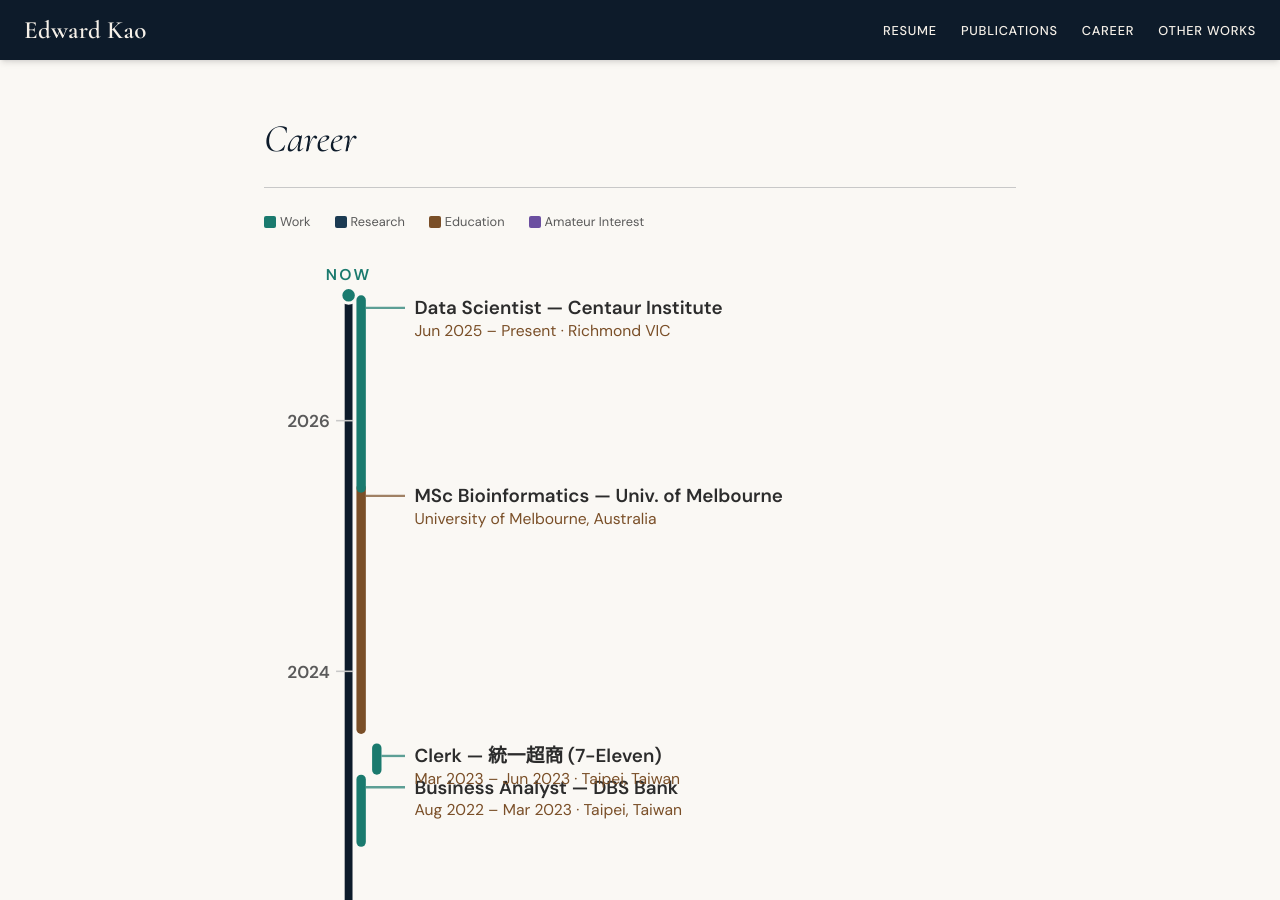
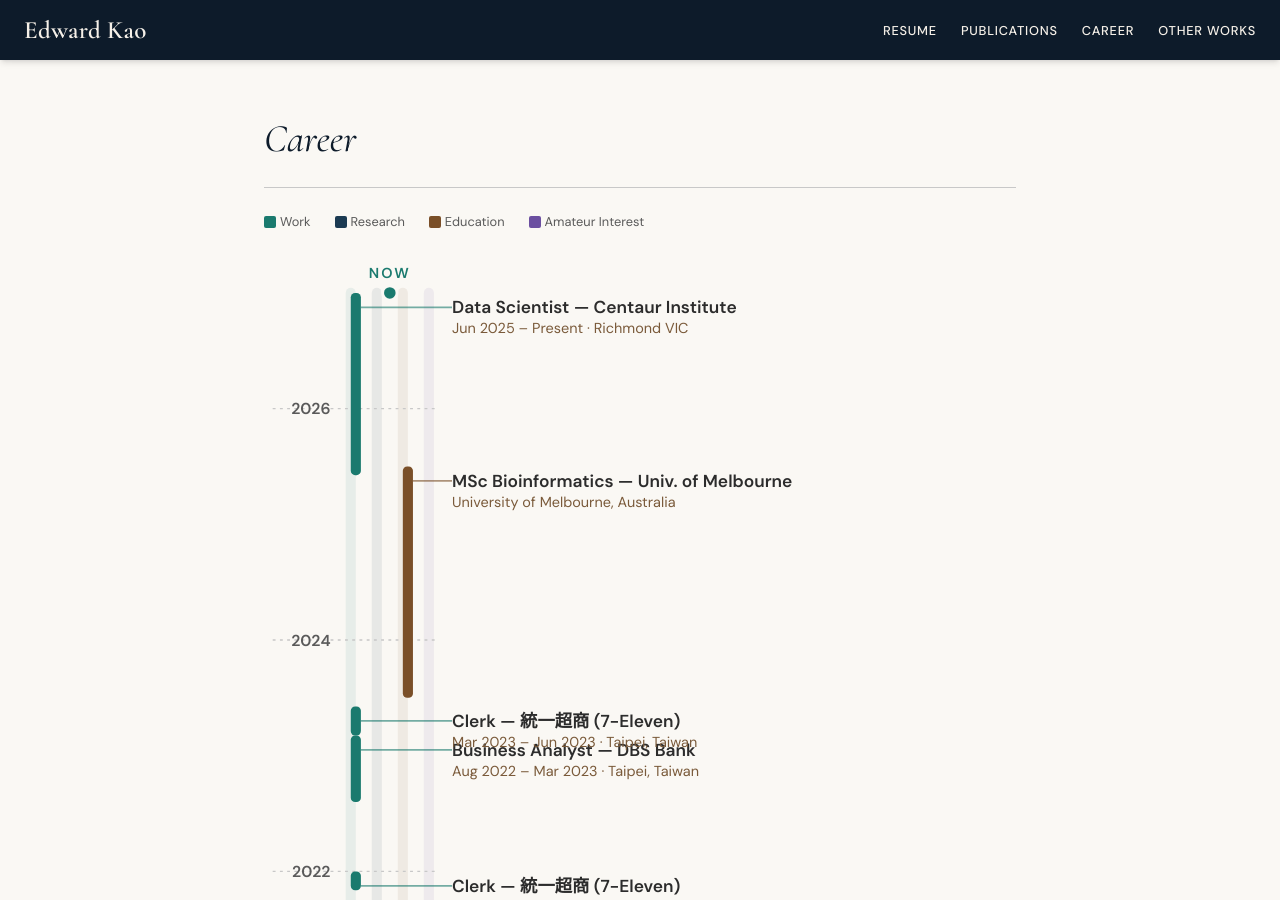
Before and after one commit to edwardkao6413/edwardkao6413.github.io, a Jekyll site: the page built from career.md, in a window 1280 px wide and 900 px high. Built offline with Jekyll 4.4.1, drawn with Linux system fonts in a browser that asks for light colours.

Commit message:
feat: parallel category lanes on career timeline
Replace single spine + layer offsets with 4 parallel vertical lanes,
one per category (Work x=60, Research x=78, Education x=96, Amateur x=114).
Each lane has a faint ghost spine for visual context. Year ticks now span
all lanes as dashed horizontal rules. Labels stay in a shared zone at x=130.
Remove layer field from career.yml — category alone determines lane position.

Co-Authored-By: Claude Sonnet 4.6 <noreply@anthropic.com>

```diff
--- a/career.md
+++ b/career.md
@@ -13,133 +13,134 @@ permalink: /career
 {% assign display_end_year = end_year | plus: 1 %}
 {% assign now_month = site.time | date: "%-m" | plus: 0 %}
 {% assign total_years = display_end_year | minus: start_year %}
-{% comment %}Extra px below start_year Jan tick to reach start_month (start_month-1 months * px_per_month){% endcomment %}
+{% comment %}Extra px below start_year Jan tick to reach start_month{% endcomment %}
 {% assign extra_months = start_month | minus: 1 %}
 {% assign extra_px = extra_months | times: 80 | divided_by: 12 %}
 {% assign svg_height = total_years | times: px_per_year | plus: svg_top_pad | plus: svg_bottom_pad | plus: extra_px %}
 {% assign tick_years = end_year | minus: start_year %}
 {% assign total_steps = tick_years | divided_by: 2 %}
-{% assign spine_x = 54 %}
-{% assign bar_x0 = 59 %}
-{% assign bar_x0_right = 65 %}
-{% assign bar_x1 = 69 %}
-{% assign bar_x1_right = 75 %}
-{% assign leader_anchor = 8 %}
-{% assign leader_end_x = 90 %}
-{% assign label_x = 96 %}
+
+{% comment %}Lane x positions — one per category{% endcomment %}
+{% assign lane_work     = 60 %}
+{% assign lane_research = 78 %}
+{% assign lane_edu      = 96 %}
+{% assign lane_amateur  = 114 %}
+{% assign lane_w        = 7 %}
+{% assign year_label_x  = 46 %}
+{% assign label_zone_x  = 130 %}
 
 <div class="page-content">
   <h1>Career</h1>
 
   <div class="tl-legend" aria-label="Timeline category legend">
     <span>
-      <span class="tl-legend__swatch" style="background:var(--color-teal-600);" aria-hidden="true"></span>Work
+      <span class="tl-legend__swatch" style="background:#1a7a6e;" aria-hidden="true"></span>Work
     </span>
     <span>
-      <span class="tl-legend__swatch" style="background:var(--color-navy-700);" aria-hidden="true"></span>Research
+      <span class="tl-legend__swatch" style="background:#1b3a52;" aria-hidden="true"></span>Research
     </span>
     <span>
-      <span class="tl-legend__swatch" style="background:var(--color-edu);" aria-hidden="true"></span>Education
+      <span class="tl-legend__swatch" style="background:#7a4f28;" aria-hidden="true"></span>Education
     </span>
     <span>
-      <span class="tl-legend__swatch" style="background:var(--color-amateur);" aria-hidden="true"></span>Amateur Interest
+      <span class="tl-legend__swatch" style="background:#6b4fa0;" aria-hidden="true"></span>Amateur Interest
     </span>
   </div>
 
   <section class="tl-wrap" aria-label="Career timeline">
 
-    <svg viewBox="0 0 480 {{ svg_height }}" width="100%" role="img"
+    <svg viewBox="0 0 520 {{ svg_height }}" width="100%" role="img"
          aria-label="Career timeline from {{ start_year }} to {{ end_year }}"
          xmlns="http://www.w3.org/2000/svg">
 
-      <!-- spine -->
       {% assign spine_bottom = svg_height | minus: svg_bottom_pad %}
-      <line x1="{{ spine_x }}" y1="{{ svg_top_pad }}" x2="{{ spine_x }}" y2="{{ spine_bottom }}"
-            stroke="#0d1b2a" stroke-width="5" stroke-linecap="round"/>
 
-      <!-- now dot + label -->
-      <circle cx="{{ spine_x }}" cy="{{ svg_top_pad }}" r="5" fill="#1a7a6e" stroke="#faf8f4" stroke-width="2"/>
+      <!-- ghost spines (faint full-height tracks for each lane) -->
+      <line x1="{{ lane_work }}"     y1="{{ svg_top_pad }}" x2="{{ lane_work }}"     y2="{{ spine_bottom }}" stroke="#1a7a6e" stroke-width="{{ lane_w }}" stroke-linecap="round" opacity="0.08"/>
+      <line x1="{{ lane_research }}" y1="{{ svg_top_pad }}" x2="{{ lane_research }}" y2="{{ spine_bottom }}" stroke="#1b3a52" stroke-width="{{ lane_w }}" stroke-linecap="round" opacity="0.08"/>
+      <line x1="{{ lane_edu }}"      y1="{{ svg_top_pad }}" x2="{{ lane_edu }}"      y2="{{ spine_bottom }}" stroke="#7a4f28" stroke-width="{{ lane_w }}" stroke-linecap="round" opacity="0.08"/>
+      <line x1="{{ lane_amateur }}"  y1="{{ svg_top_pad }}" x2="{{ lane_amateur }}"  y2="{{ spine_bottom }}" stroke="#6b4fa0" stroke-width="{{ lane_w }}" stroke-linecap="round" opacity="0.08"/>
+
+      <!-- now dot + label (centered over all lanes) -->
+      {% assign lanes_center = lane_work | plus: lane_amateur | divided_by: 2 %}
+      <circle cx="{{ lanes_center }}" cy="{{ svg_top_pad }}" r="5" fill="#1a7a6e" stroke="#faf8f4" stroke-width="2"/>
       {% assign now_label_y = svg_top_pad | minus: 10 %}
-      <text x="{{ spine_x }}" y="{{ now_label_y }}" text-anchor="middle"
+      <text x="{{ lanes_center }}" y="{{ now_label_y }}" text-anchor="middle"
             font-family="DM Sans,sans-serif" font-size="10" font-weight="700"
             fill="#1a7a6e" letter-spacing="1.5" aria-hidden="true">NOW</text>
 
-      <!-- year ticks: every 2 years from start_year to end_year -->
+      <!-- year ticks + labels -->
       {% for i in (0..total_steps) %}
         {% assign offset = i | times: 2 %}
         {% assign tick_year = start_year | plus: offset %}
         {% if tick_year > end_year %}{% break %}{% endif %}
         {% assign years_from_top = display_end_year | minus: tick_year %}
         {% assign tick_y = years_from_top | times: px_per_year | plus: svg_top_pad %}
-        {% assign tick_x1 = spine_x | minus: 8 %}
-        {% assign tick_x2 = spine_x | plus: 3 %}
-        {% assign year_label_x = spine_x | minus: 12 %}
-        {% assign year_label_y = tick_y | plus: 4 %}
-        <line x1="{{ tick_x1 }}" y1="{{ tick_y }}" x2="{{ tick_x2 }}" y2="{{ tick_y }}"
-              stroke="#c8c8c8" stroke-width="1"/>
-        <text x="{{ year_label_x }}" y="{{ year_label_y }}" text-anchor="end"
+        {% assign tick_x2 = lane_amateur | plus: 6 %}
+        {% assign tick_label_y = tick_y | plus: 4 %}
+        <line x1="6" y1="{{ tick_y }}" x2="{{ tick_x2 }}" y2="{{ tick_y }}"
+              stroke="#c8c8c8" stroke-width="1" stroke-dasharray="2,3"/>
+        <text x="{{ year_label_x }}" y="{{ tick_label_y }}" text-anchor="end"
               font-family="DM Sans,sans-serif" font-size="11" font-weight="600"
               fill="#5a5a5a" aria-hidden="true">{{ tick_year }}</text>
       {% endfor %}
 
-      <!-- event bars, leader lines, and inline SVG labels -->
+      <!-- event bars + leader lines + labels -->
       {% for event in site.data.career %}
+        {% comment %}
+          months_from_top(year, month) = (display_end_year - year)*12 - (month - 1)
+          Multiply before dividing to avoid Liquid truncation of 80/12=6.
+        {% endcomment %}
+        {% assign ev_start_year  = event.start_year  | plus: 0 %}
+        {% assign ev_start_month = event.start_month | plus: 0 %}
+
         {% if event.present %}
-          {% assign ev_end_year  = end_year %}
-          {% assign ev_end_month = now_month %}
+          {% assign bar_top        = svg_top_pad %}
+          {% assign end_total_months = 0 %}
         {% else %}
           {% assign ev_end_year  = event.end_year  | plus: 0 %}
           {% assign ev_end_month = event.end_month | plus: 0 %}
-        {% endif %}
-        {% assign ev_start_year  = event.start_year  | plus: 0 %}
-        {% assign ev_start_month = event.start_month | plus: 0 %}
-        {% comment %}
-          months_from_top(year, month) = (display_end_year - year)*12 - (month - 1)
-          Jan of display_end_year = 0, Dec of display_end_year-1 = 1, Jan of display_end_year-1 = 12
-          Multiply before dividing to avoid Liquid integer truncation of 80/12=6.
-        {% endcomment %}
-        {% if event.present %}
-          {% assign bar_top = svg_top_pad %}
-          {% assign end_total_months = 0 %}
-        {% else %}
           {% assign end_years_gap    = display_end_year | minus: ev_end_year %}
           {% assign end_total_months = end_years_gap | times: 12 | minus: ev_end_month | plus: 1 %}
           {% assign bar_top = end_total_months | times: 80 | divided_by: 12 | plus: svg_top_pad %}
         {% endif %}
+
         {% assign start_total_months = display_end_year | minus: ev_start_year | times: 12 | minus: ev_start_month | plus: 1 %}
         {% assign duration_months = start_total_months | minus: end_total_months %}
         {% assign bar_h = duration_months | times: 80 | divided_by: 12 %}
-        {% assign leader_offset = event.leader_y_offset | default: 0 | plus: 0 %}
-        {% if event.layer == 1 %}
-          {% assign bar_x = bar_x1 %}
-          {% assign bar_right = bar_x1_right %}
-        {% else %}
-          {% assign bar_x = bar_x0 %}
-          {% assign bar_right = bar_x0_right %}
-        {% endif %}
+
+        {% comment %}Assign lane x and color by category{% endcomment %}
         {% if event.category == "work" %}
+          {% assign bar_x     = lane_work %}
           {% assign bar_color = "#1a7a6e" %}
         {% elsif event.category == "research" %}
+          {% assign bar_x     = lane_research %}
           {% assign bar_color = "#1b3a52" %}
         {% elsif event.category == "education" %}
+          {% assign bar_x     = lane_edu %}
           {% assign bar_color = "#7a4f28" %}
         {% else %}
+          {% assign bar_x     = lane_amateur %}
           {% assign bar_color = "#6b4fa0" %}
         {% endif %}
-        <rect x="{{ bar_x }}" y="{{ bar_top }}" width="6" height="{{ bar_h }}"
+
+        {% assign bar_right = bar_x | plus: lane_w %}
+        {% assign leader_offset = event.leader_y_offset | default: 0 | plus: 0 %}
+        {% assign leader_y  = bar_top | plus: 10 | plus: leader_offset %}
+        {% assign title_y   = leader_y | plus: 4 %}
+        {% assign desc_y    = title_y  | plus: 14 %}
+
+        <rect x="{{ bar_x }}" y="{{ bar_top }}" width="{{ lane_w }}" height="{{ bar_h }}"
               rx="3" fill="{{ bar_color }}"/>
-        {% assign leader_y = bar_top | plus: leader_anchor | plus: leader_offset %}
-        <line x1="{{ bar_right }}" y1="{{ leader_y }}" x2="{{ leader_end_x }}" y2="{{ leader_y }}"
-              stroke="{{ bar_color }}" stroke-width="1.5" opacity="0.7" aria-hidden="true"/>
-        {% assign title_y = leader_y | plus: 4 %}
-        {% assign desc_y  = title_y  | plus: 14 %}
-        <text x="{{ label_x }}" y="{{ title_y }}"
+        <line x1="{{ bar_right }}" y1="{{ leader_y }}" x2="{{ label_zone_x }}" y2="{{ leader_y }}"
+              stroke="{{ bar_color }}" stroke-width="1.2" opacity="0.6" aria-hidden="true"/>
+        <text x="{{ label_zone_x }}" y="{{ title_y }}"
               font-family="DM Sans,sans-serif" font-size="12" font-weight="600"
               fill="#2c2c2c" aria-hidden="true">{{ event.label }}</text>
         {% if event.description %}
-        <text x="{{ label_x }}" y="{{ desc_y }}"
+        <text x="{{ label_zone_x }}" y="{{ desc_y }}"
               font-family="DM Sans,sans-serif" font-size="10" font-weight="400"
-              fill="#7a4f28" aria-hidden="true">{{ event.description }}</text>
+              fill="#7a5a3a" aria-hidden="true">{{ event.description }}</text>
         {% endif %}
       {% endfor %}
 
```
Also changed, not shown: _data/career.yml (+1 -9 lines).
